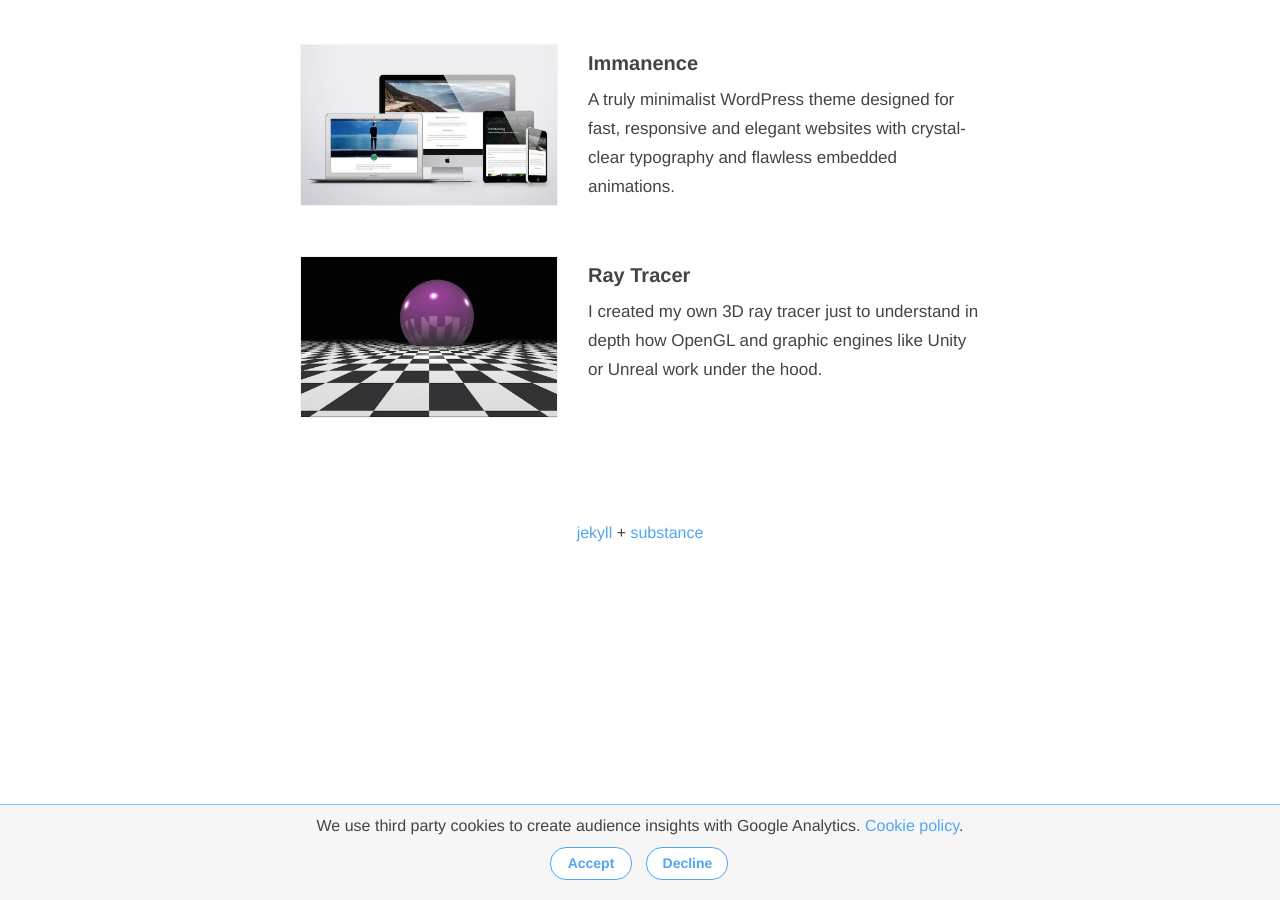
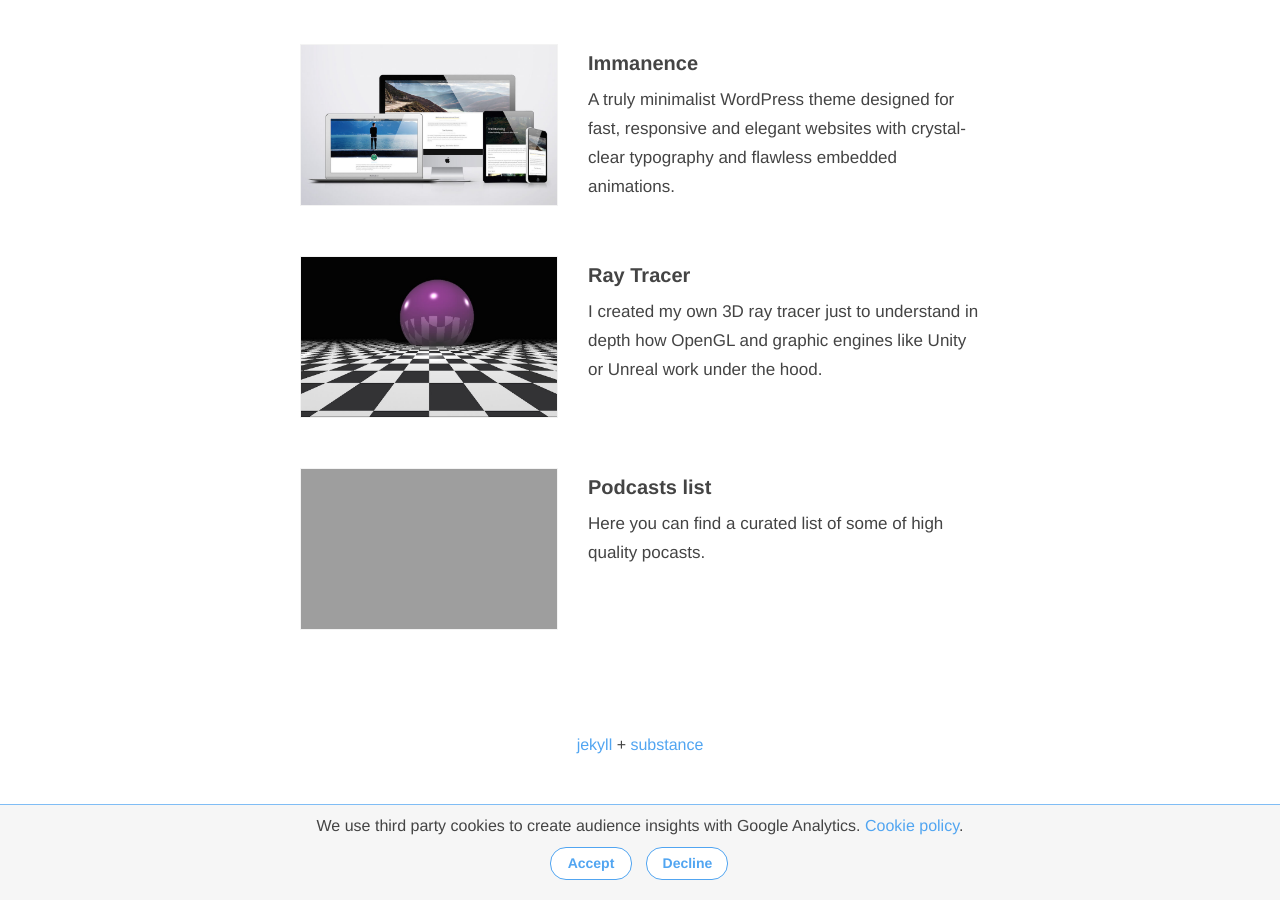
Before and after one commit to paridebroggi/paridebroggi.github.io, a Jekyll site: the page built from portfolio.md, in a window 1280 px wide and 900 px high, scrolled down 3311 px. Built offline with Jekyll 4.4.1, drawn with Linux system fonts in a browser that asks for light colours.

Commit message:
Added podcasts article

```diff
--- /dev/null
+++ b/_posts/projects/2010-01-01-podcast-demo-page.markdown
@@ -0,0 +1,30 @@
+---
+date: 2010-01-01 19:33:52 +0100
+layout: project
+category: project
+subcategory: app
+
+keywords: "podcasts, dailymotion"
+tags: [podcasts]
+title:  "Podcasts list"
+tagline: "A curated list of quality podcasts"
+excerpt: "Here you can find a curated list of some of high quality pocasts."
+
+cover_image:
+project_url:
+featured: false
+featured_rank: 10
+---
+
+<h2>Globo by Il Post</h2>
+
+<div class="video-wrapper-special" style="width:330px; display:inherit !important;">
+  <script src="https://geo.dailymotion.com/player/x4tg.js" data-video="kA8AiAmNd3Vc00yJrM8"></script>
+</div>
+
+
+<h2>Test Podcast 2</h2>
+
+<div class="video-wrapper-special" style="width:330px; display:inherit !important;">
+  <script src="https://geo.dailymotion.com/player/x4tg.js" data-video="k5wRH7vEkA8AiAmNd3Vc00yJrM8"></script>
+</div>
--- a/_posts/projects/2015-06-14-hydrodynamic-simulator.markdown
+++ b/_posts/projects/2015-06-14-hydrodynamic-simulator.markdown
@@ -13,7 +13,7 @@ excerpt: "This hydrodynamic simulator reproduces water behaviours in several con
 cover_image: 2015-06-14-hydrodynamic-simulator.jpg
 project_url: https://github.com/prdbrg/hydrodynamic-simulator
 videoID: x8gb76n
-gkParams: GK_PV5_PHOTON=1
+gkParams:
 featured: true
 featured_rank: 4
 ---
```
